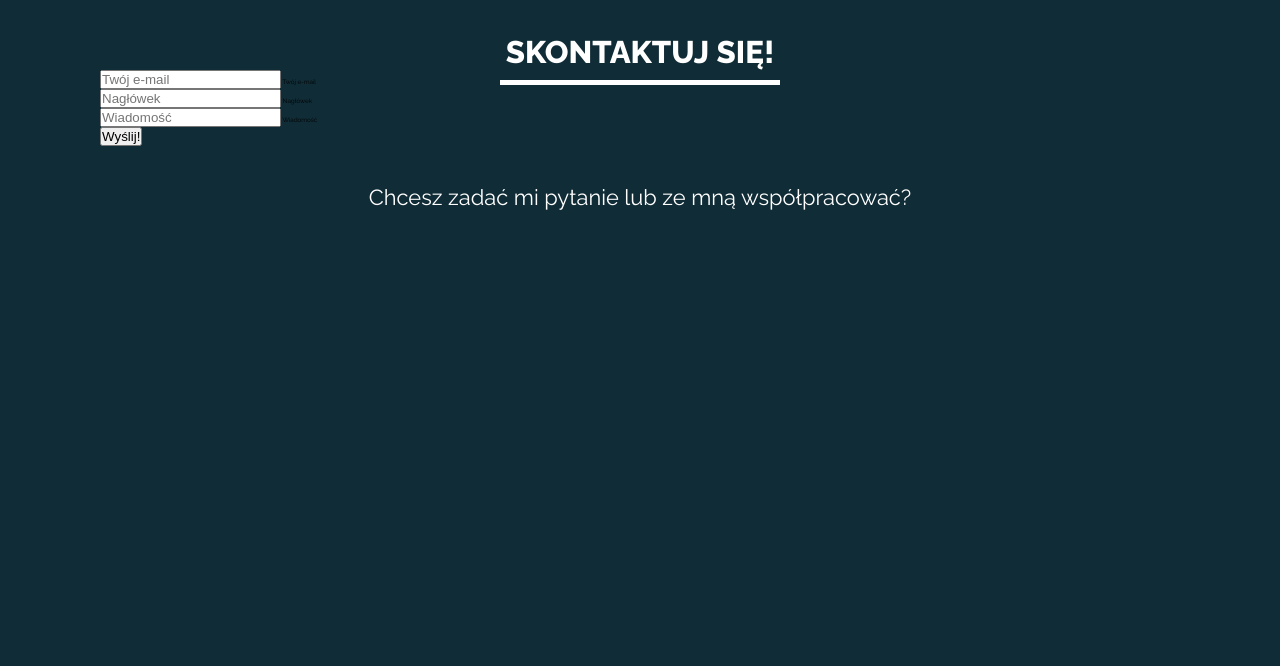
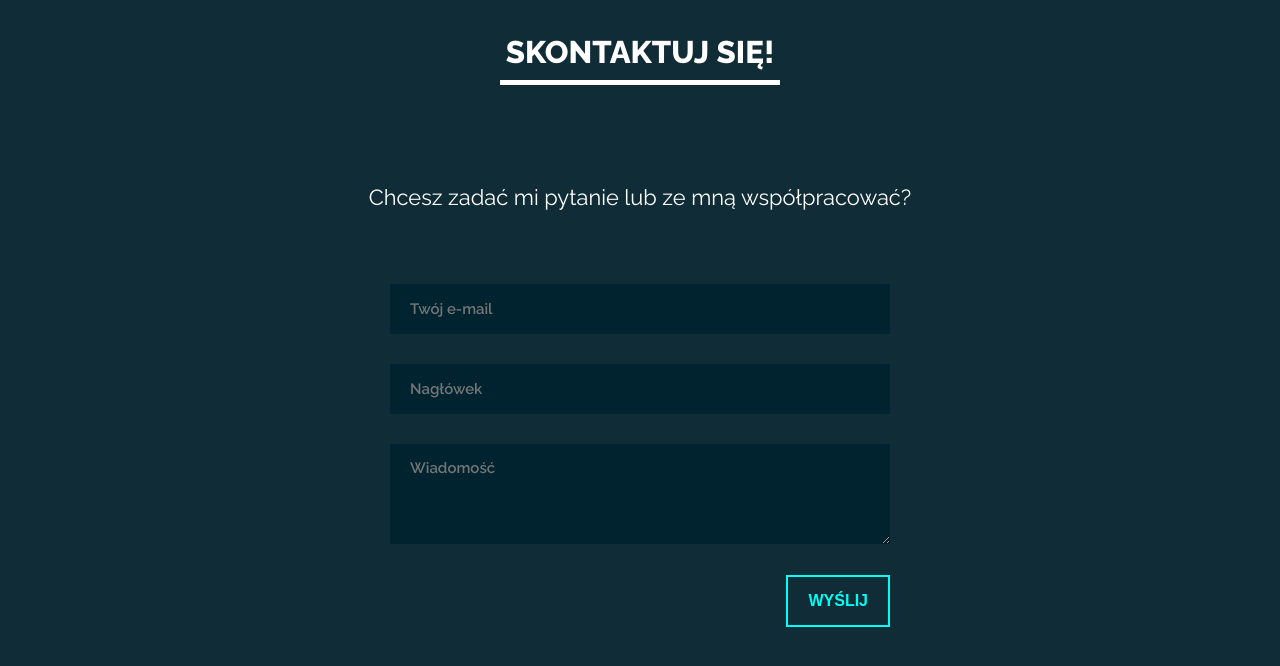
Before and after one commit to HunterDigital/portfolio, a website: page index.html in a window 1280 px wide. Shown: the part 2655-3321 px from the top of the page. Drawn offline with nearby package versions, Linux system fonts and the light colour scheme.

Commit message:
Section contact done

```diff
--- a/index.html
+++ b/index.html
@@ -169,13 +169,18 @@
                     <label for="header_text" class="contact__input__label">Nagłówek</label>
                     </div>
                     <div class="contact__group">
-                    <input class="contact__input" type="text" name="main_text" id="main_text" placeholder="Wiadomość" required>
+                    <!--<input class="contact__input contact__input--main" type="text" name="main_text" id="main_text" placeholder="Wiadomość" required>-->
+                    <textarea name="main_tet" id="main-text" cols="30" rows="10" class="contact__input contact__input--main" placeholder="Wiadomość" required></textarea>
                     <label for="main_text" class="contact__input__label">Wiadomość</label>
                     </div>
-                    <input class="contact__submit" type="submit" value="Wyślij!">
+                    <input class="contact__submit" type="submit" value="Wyślij">
 
                 </form>
             </div>
+        </section>
+        <!--SOCIALS AND FOOTER-->
+        <section class="socials">
+
         </section>
         <script src="https://unpkg.com/scrollreveal/dist/scrollreveal.min.js"></script>
         <script src="https://unpkg.com/ionicons@4.3.0/dist/ionicons.js"></script>
--- a/sass/abstracts/_variables.scss
+++ b/sass/abstracts/_variables.scss
@@ -9,6 +9,9 @@ $color-primary: #00fff5;
 $color-secondary: #102c36;
 $color-tertiary: #005c7c;
 
+$color-additional1: #ff5100;
+
 $color-white: #fff;
 $color-black: #000;
 $color-dark-grey: #1d1d1d;
+$color-light-grey: #757575;
--- a/sass/layout/_contactme.scss
+++ b/sass/layout/_contactme.scss
@@ -15,17 +15,66 @@
     }
 
     &__form {
-
+        position: absolute;
+        top: 30rem;
+        left: 50%;
+        transform: translateX(-50%);
+        width: 50rem;
     }
 
-    &__group {
-
+    &__group:not(:last-child) {
+        margin-bottom: 3rem;
     }
 
     &__input {
+        width: 100%;
+        font-size: 1.5rem;
+        padding: 1.5rem 2rem 1.5rem 1.2rem;
+        border: none;
+        border-left: 8px solid transparent;
+        background-color: darken($color-tertiary, 15%);
+        color: #fff;
+        font-family: inherit;
+        transition: border .3s;
+        z-index: 4;
+        resize: vertical;
+        max-height: 20rem;
+        min-height: 5rem;
 
-        &__input__label {
+        &--main{
+            height: 10rem;
+        }
 
+        &:placeholder-shown + &__label{
+            opacity: 0;
+            margin-top: -2rem;
+        }
+
+        &::placeholder {
+            color: $color-light-grey;
+            font-weight: 600;
+        }
+
+        &:focus {
+            outline: none;
+            border-left: 8px solid $color-primary;
+            color: $color-primary;
+        }
+
+        &:focus:invalid {
+            border-color: $color-additional1;
+        }
+
+        &__label {
+            //position: absolute;
+            color: $color-white;
+            font-size: 1.2rem;
+            display: block;
+            position: absolute;
+            margin-top: .4rem;
+            transition: all .3s;
+            z-index: 3;
+            margin-left: 1.2rem;
         }
     }
 
@@ -34,7 +83,23 @@
     }
 
     &__submit {
+        font-size: 1.6rem;
+        padding: 1.5rem 2rem;
+        right: 0;
+        display: block;
+        position: absolute;
+        background-color: $color-secondary;
+        border: 2px solid $color-primary;
+        color: $color-primary;
+        text-transform: uppercase;
+        cursor: pointer;
+        font-weight: 600;
+        transition: all .3s;
 
+        &:hover {
+            background-color: $color-primary;
+            color: $color-dark-grey;
+        }
     }
 
 }
```
Also changed, not shown: css/style.css.
